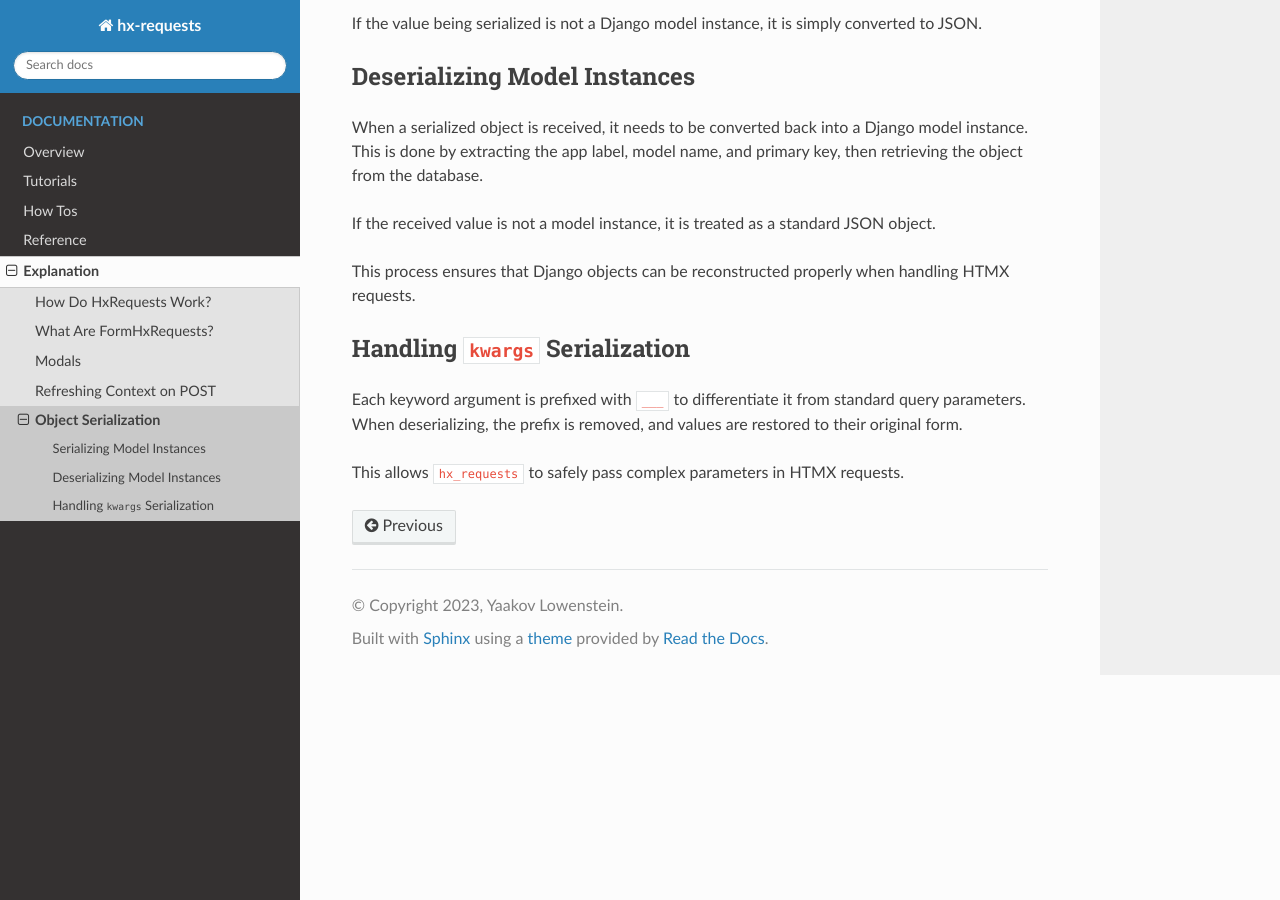
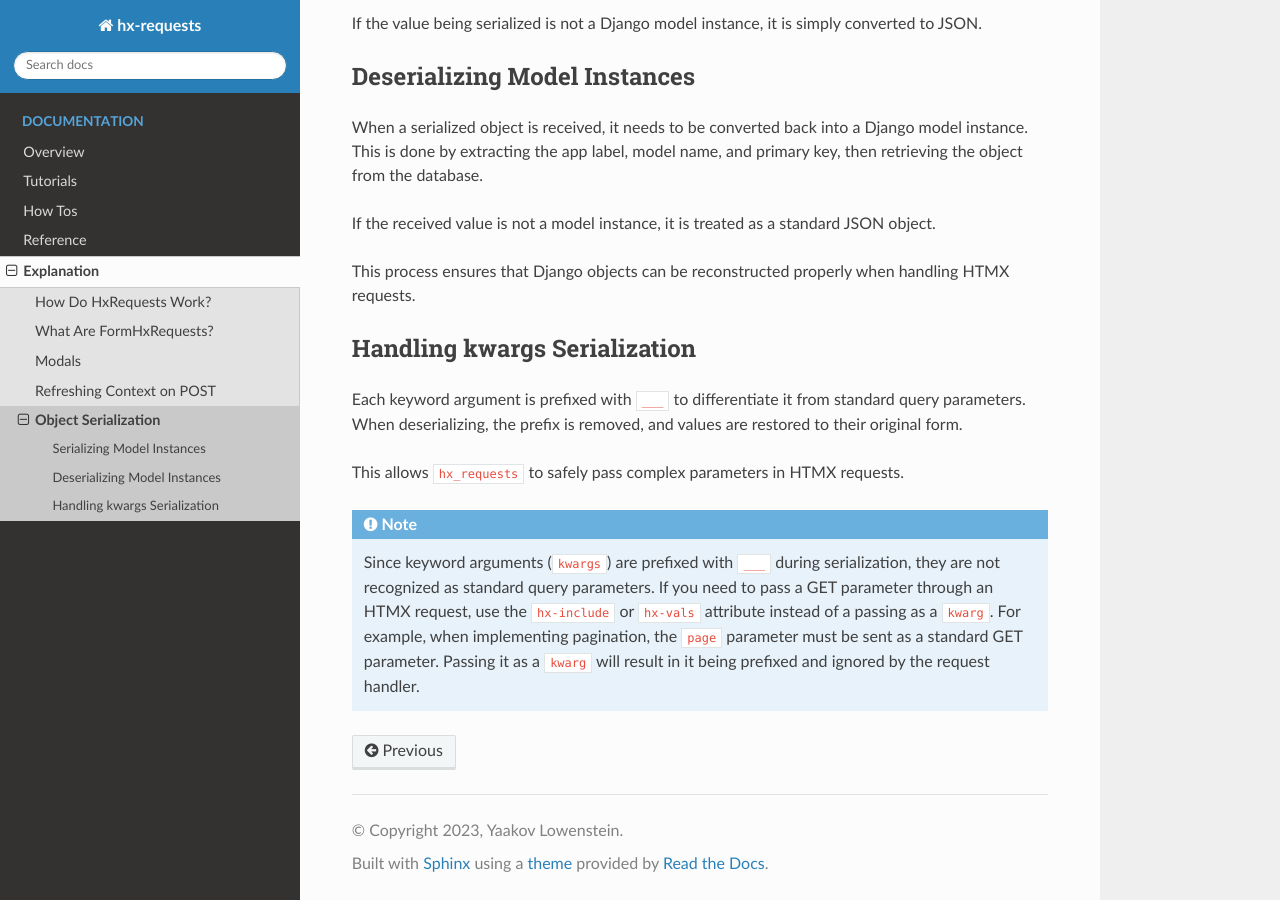
Before and after one commit to yaakovLowenstein/hx-requests, a Sphinx documentation site: the page built from docs/explanation/object_serialization.rst, in a window 1280 px wide and 900 px high, scrolled down 635 px. Built offline with Sphinx 7.4.7 and the Read the Docs theme 3.1.0, drawn with Linux system fonts in a browser that asks for light colours; pages that are not in the unit, such as notebooks, are missing from menus.

Commit message:
docs: Add docs about passing through GET parameters not as kwargs

```diff
--- a/docs/explanation/object_serialization.rst
+++ b/docs/explanation/object_serialization.rst
@@ -37,10 +37,16 @@ If the received value is not a model instance, it is treated as a standard JSON
 
 This process ensures that Django objects can be reconstructed properly when handling HTMX requests.
 
-Handling :code:`kwargs` Serialization
+Handling kwargs Serialization
 ~~~~~~~~~~~~~~~~~~~~~~~~~~~~~~~~~~~~~
 
 Each keyword argument is prefixed with :code:`___` to differentiate it from standard query parameters.
 When deserializing, the prefix is removed, and values are restored to their original form.
 
 This allows :code:`hx_requests` to safely pass complex parameters in HTMX requests.
+
+.. note::
+
+    Since keyword arguments (:code:`kwargs`) are prefixed with :code:`___` during serialization, they are not recognized as standard query parameters.
+    If you need to pass a GET parameter through an HTMX request, use the :code:`hx-include` or :code:`hx-vals` attribute instead of a passing as a :code:`kwarg`.
+    For example, when implementing pagination, the :code:`page` parameter must be sent as a standard GET parameter. Passing it as a :code:`kwarg` will result in it being prefixed and ignored by the request handler.
--- a/docs/reference/hx_tags.rst
+++ b/docs/reference/hx_tags.rst
@@ -21,7 +21,7 @@ Behavior
     - Kwargs
         - Accessible in the :code:`HxRequest` through :code:`**kwargs` in each method.
         - Available in the template as context variables, unless :code:`kwargs_as_context = False` is set on the :code:`HxRequest`, in which case they are stored in :code:`hx_kwargs`, accessible as {{ hx_kwargs.key }}.
-
+        - :code:`kwargs` are prefixed with :code:`___` to differentiate them from standard query parameters (see :ref:`Handling kwargs Serialization`).
 
 Example
 ~~~~~~~
```
